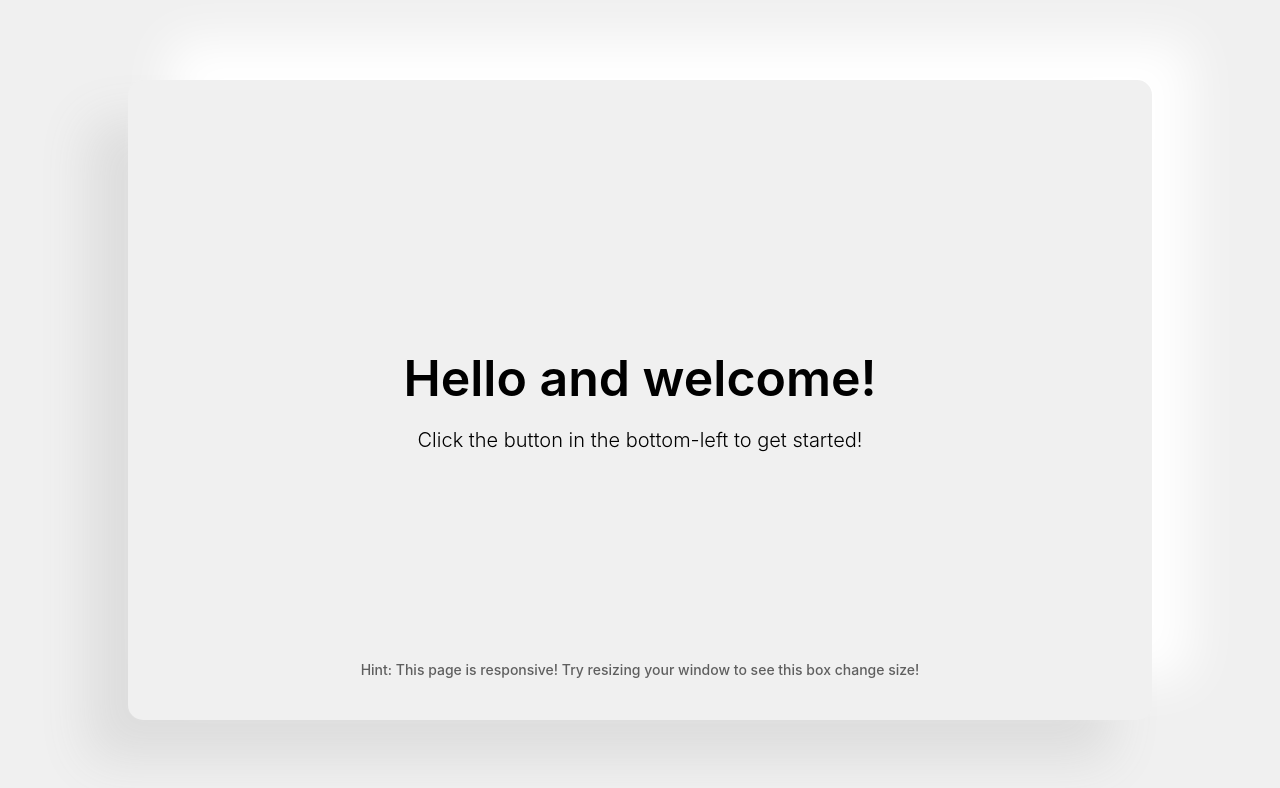
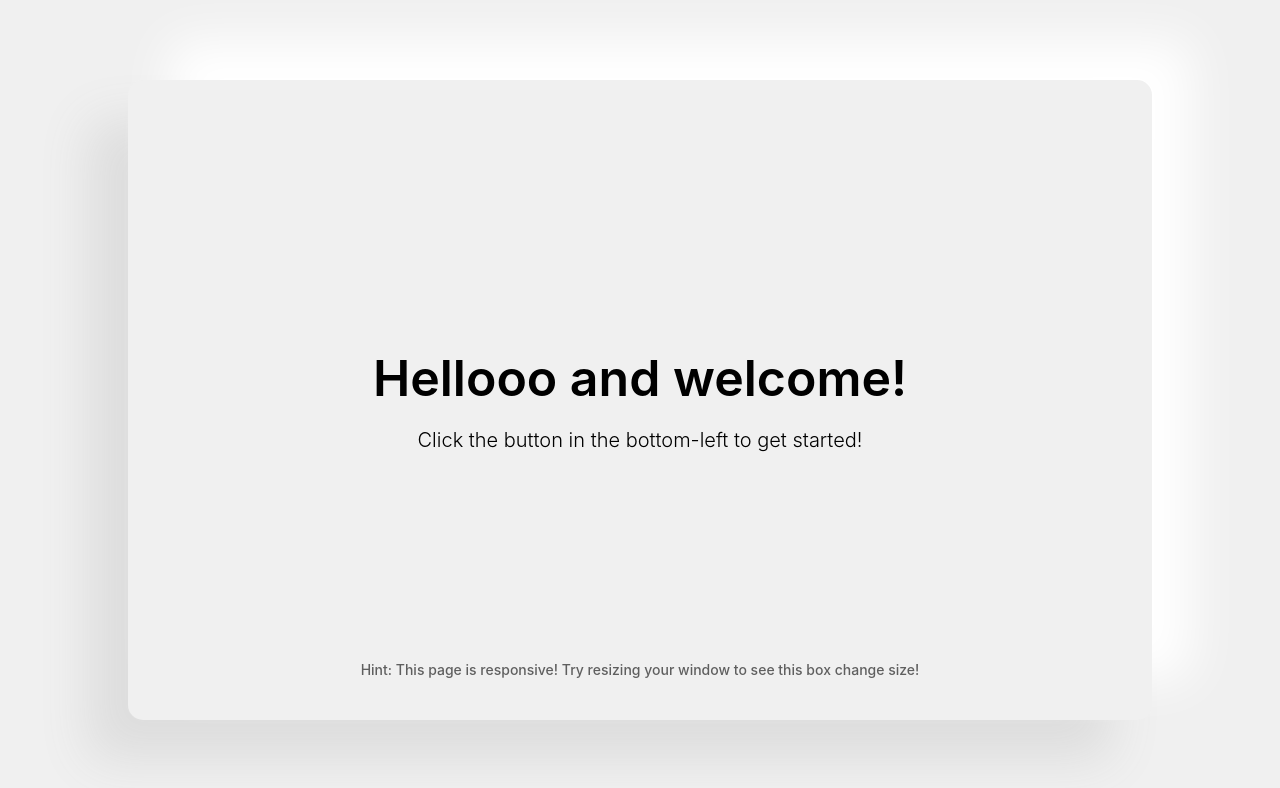
Before and after one commit to Futur3Sn0w/webFX, a plain HTML site: page subpages/page1.html in a window 1280 px wide. Drawn offline with Linux system fonts and the light colour scheme.

Commit message:
First commit (For differential)

```diff
--- a/subpages/page1.html
+++ b/subpages/page1.html
@@ -10,7 +10,7 @@
 <body>
     <div class="page page1" id="page1">
         <div class="box">
-            <p id="p1">Hello and welcome!</p>
+            <p id="p1">Hellooo and welcome!</p>
             <p id="p2">Click the button in the bottom-left to get started!</p>
             <p id="p3">Hint: This page is responsive! Try resizing your window to see this box change size!</p>
         </div>
```
